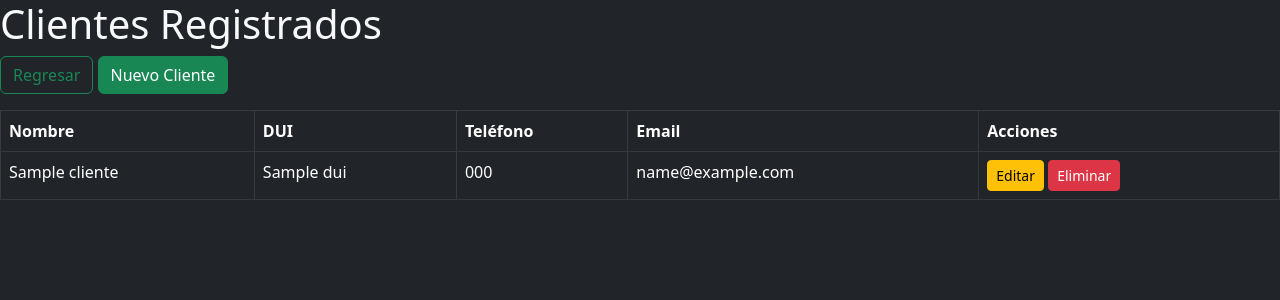
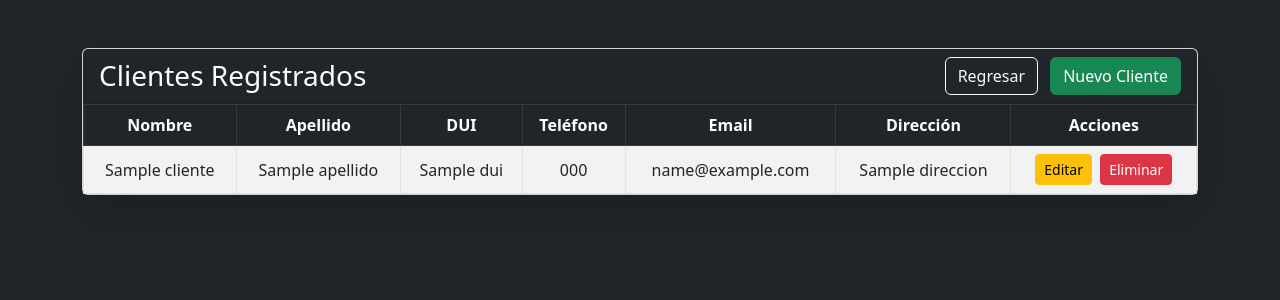
Before and after one commit to AlessandroRG31/taller_mecanico-SVN, a Django app: template templates/clientes/cliente_list.html in a window 1280 px wide. Shown: the top 300 px of the page. Run offline with Django 5.2, Linux system fonts and the light colour scheme; the template is opened without the code that fills it: most values are stand-ins (such as "Sample title", 1, 10 or a date in 2020); some libraries are stand-ins or nearby versions.

Commit message:
Mejorada visualización de lista de clientes con diseño moderno y Bootstrap

```diff
--- a/templates/clientes/cliente_list.html
+++ b/templates/clientes/cliente_list.html
@@ -1,17 +1,27 @@
+<!-- templates/clientes/cliente_list.html -->
 {% extends "core/base.html" %}
 {% block title %}Lista de Clientes{% endblock %}
 
 {% block content %}
-<h1>Clientes Registrados</h1>
-<a href="{% url 'core:dashboard' %}" class="btn btn-outline-success mb-3">Regresar</a>
-<a href="{% url 'clientes:cliente-create' %}" class="btn btn-success mb-3">Nuevo Cliente</a>
-<table class="table table-bordered table-hover table-dark">
-  <thead>
+<div class="container mt-5">
+  <div class="card shadow-lg">
+    <div class="card-header bg-dark text-white d-flex justify-content-between align-items-center">
+      <h3 class="mb-0">Clientes Registrados</h3>
+      <div>
+        <a href="{% url 'core:dashboard' %}" class="btn btn-outline-light me-2">Regresar</a>
+        <a href="{% url 'clientes:cliente-create' %}" class="btn btn-success">Nuevo Cliente</a>
+      </div>
+    </div>
+    <div class="card-body p-0">
+      <table class="table table-hover table-striped table-bordered m-0 text-center align-middle">
+        <thead class="table-dark">
           <tr>
             <th>Nombre</th>
+            <th>Apellido</th>
             <th>DUI</th>
             <th>Teléfono</th>
             <th>Email</th>
+            <th>Dirección</th>
             <th>Acciones</th>
           </tr>
         </thead>
@@ -19,17 +29,24 @@
           {% for cliente in clientes %}
             <tr>
               <td>{{ cliente.nombre }}</td>
+              <td>{{ cliente.apellido }}</td>
               <td>{{ cliente.dui }}</td>
               <td>{{ cliente.telefono }}</td>
               <td>{{ cliente.email }}</td>
+              <td>{{ cliente.direccion }}</td>
               <td>
-  <a href="{% url 'clientes:cliente-update' cliente.pk %}" class="btn btn-sm btn-warning">Editar</a>
+                <a href="{% url 'clientes:cliente-update' cliente.pk %}" class="btn btn-sm btn-warning me-1">Editar</a>
                 <a href="{% url 'clientes:cliente-delete' cliente.pk %}" class="btn btn-sm btn-danger">Eliminar</a>
               </td>
             </tr>
           {% empty %}
-    <tr><td colspan="5">No hay clientes registrados.</td></tr>
+            <tr>
+              <td colspan="7" class="text-center text-muted">No hay clientes registrados.</td>
+            </tr>
           {% endfor %}
         </tbody>
       </table>
+    </div>
+  </div>
+</div>
 {% endblock %}
```
Lines whose indentation alone changed are shown as unchanged.
